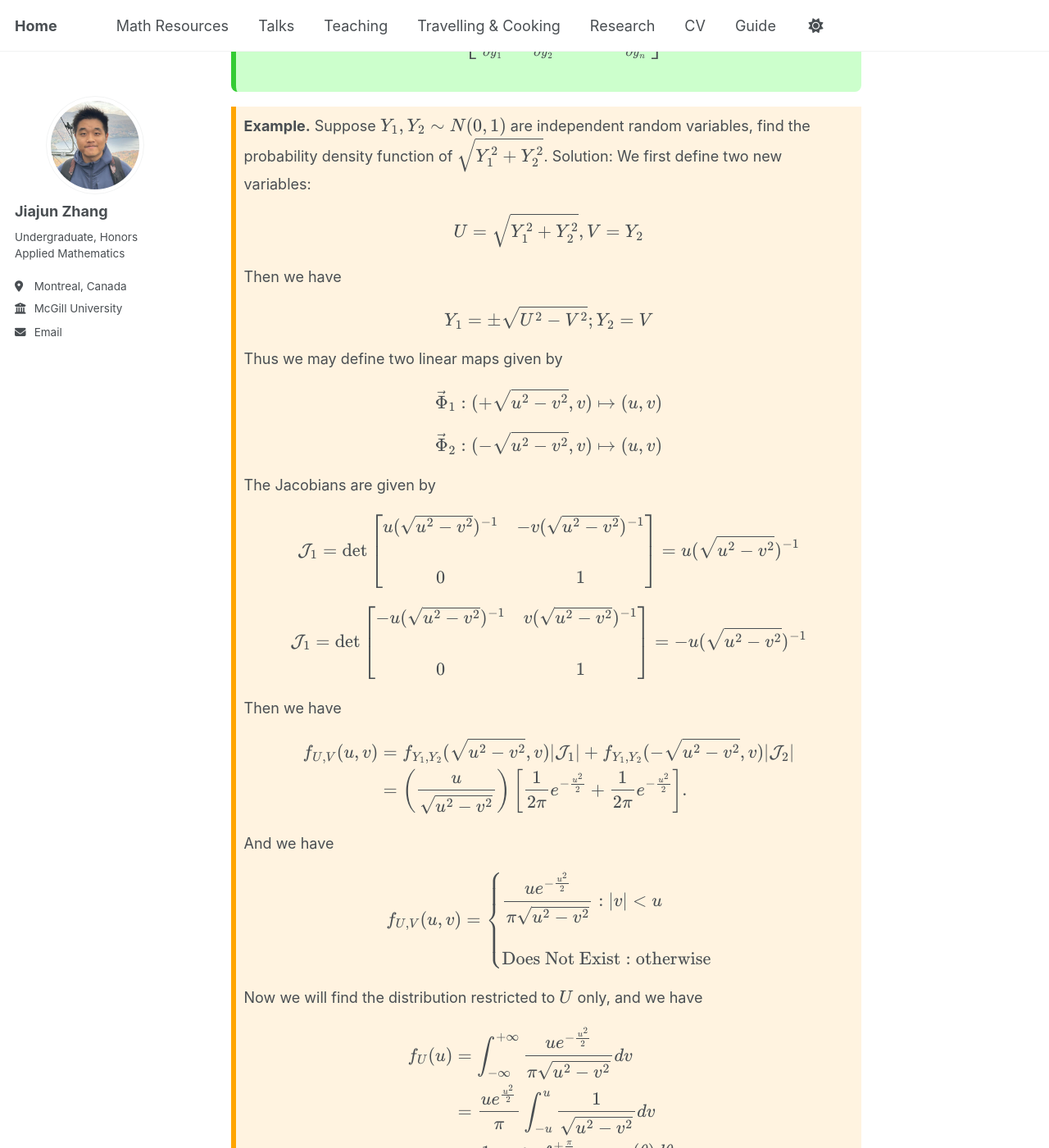
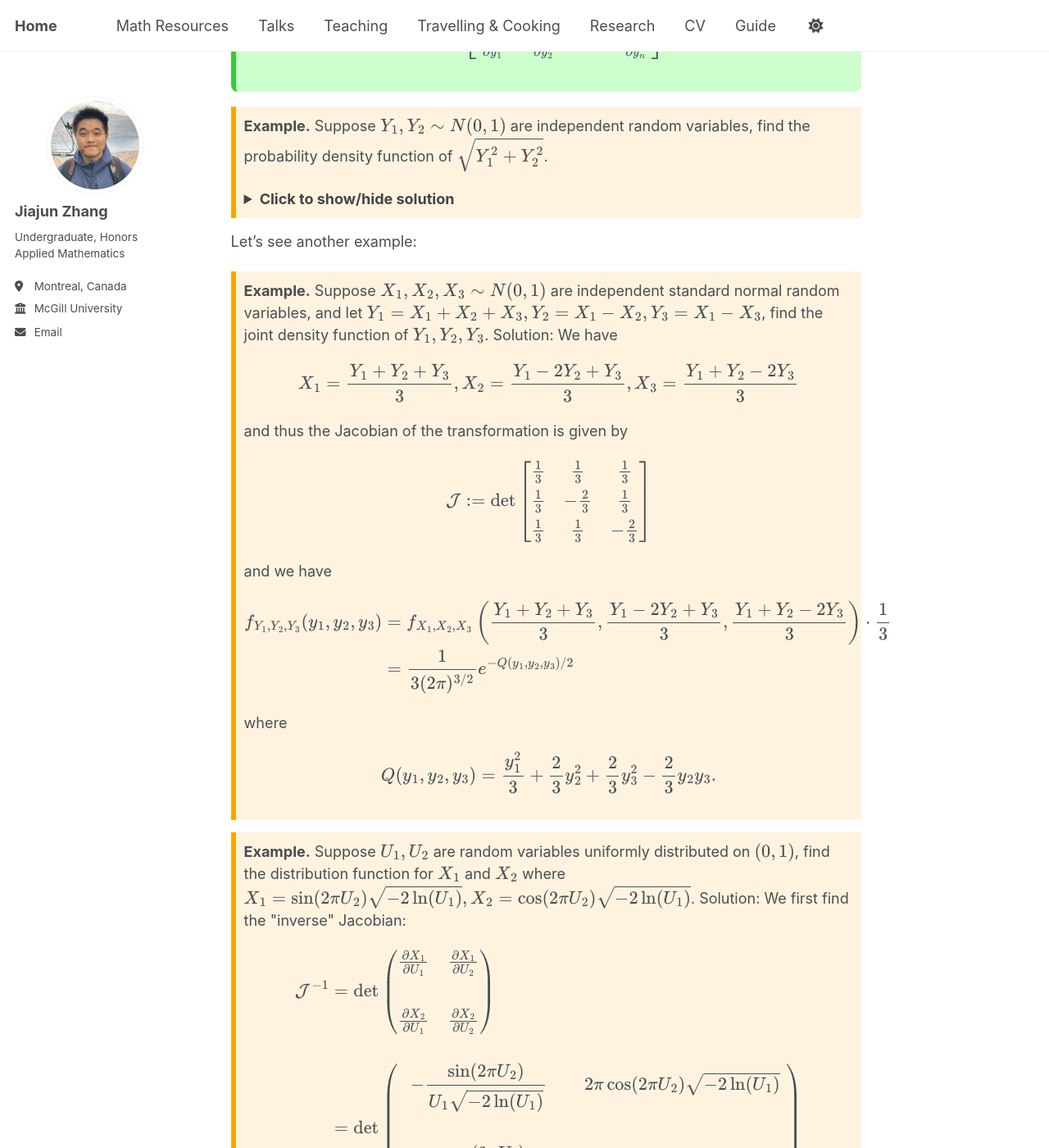
Before and after one commit to JohanssonRein/JohanssonRein.github.io, a Jekyll site: the page built from _publications/functionsofranvar.md, in a window 1280 px wide and 1400 px high, scrolled down 770 px. Shown: the whole window at 82% size. Built offline with Jekyll 4.4.1, drawn with Linux system fonts in a browser that asks for light colours; some of the changed text lies outside the part shown.

Commit message:
Update functionsofranvar.md

```diff
--- a/_publications/functionsofranvar.md
+++ b/_publications/functionsofranvar.md
@@ -49,7 +49,11 @@ $$
 <div style="border-left: 6px solid orange; background-color: #fff3e0; padding: 10px; margin: 15px 0;">
   <strong>Example.</strong>  Suppose $Y_1,Y_2 \sim N(0,1)$ are independent random variables, find the probability density function of $\sqrt{Y_1^2 + Y_2^2}$.
 
-Solution: We first define two new variables:
+<details style="margin-top: 1em;">
+    <summary style="font-weight: bold; color: #444; cursor: pointer;">Click to show/hide solution</summary>
+    <div style="border-left: 6px solid gray; background-color: #f9f9f9; padding: 10px; margin-top: 10px;">
+      <strong>Solution.</strong><br>
+ We first define two new variables:
 
 $$
 U = \sqrt{Y_1^2 + Y_2^2}, V = Y_2
@@ -124,7 +128,11 @@ So we have
 $$
 f_U(u) = \begin{cases} ue^{-\frac{u^2}{2}}: u \geq 0 \\ 0 :\text{otherwise} \end{cases}.
 $$
+    </div>
+  </details>
 </div>
+
+Let's see another example:
 
 <div style="border-left: 6px solid orange; background-color: #fff3e0; padding: 10px; margin: 15px 0;">
   <strong>Example.</strong>  Suppose $X_1,X_2,X_3 \sim N(0,1)$ are independent standard normal random variables, and let $Y_1 = X_1+X_2+X_3, Y_2 = X_1-X_2, Y_3 = X_1-X_3$, find the joint density function of $Y_1,Y_2,Y_3$.
```
